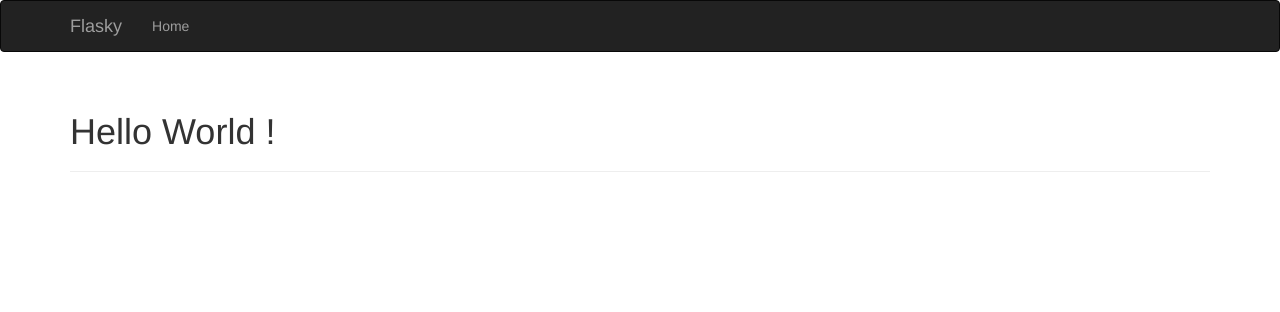
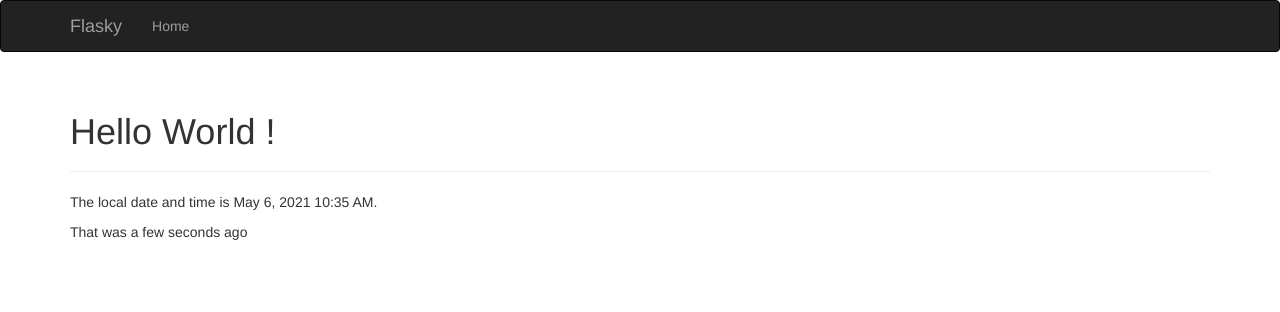
Before and after one commit to gcherchye/flask, a Flask app: page / in a window 1280 px wide. Shown: the top 312 px of the page. Run offline with Flask 2, Linux system fonts and the light colour scheme; some libraries are stand-ins or nearby versions.

Commit message:
feat(html): add moment

```diff
--- a/app.py
+++ b/app.py
@@ -1,16 +1,20 @@
 """Simple example"""
 from __future__ import absolute_import
 
+from datetime import datetime
+
 from flask_bootstrap import Bootstrap
+from flask_moment import Moment
 
 from flask import Flask, render_template
 
 app = Flask(__name__)
 bootstrap = Bootstrap(app)
+moment = Moment(app)
 
 @app.route('/')
 def index():
-    return render_template('index.html')
+    return render_template('index.html', current_time=datetime.utcnow())
 
 @app.route('/user/<name>')
 def user(name):
--- a/templates/base.html
+++ b/templates/base.html
@@ -37,3 +37,8 @@
     {% block page_content %}{% endblock %}
 </div>
 {% endblock %}
+
+{% block scripts %}
+{{ super() }}
+{{ moment.include_moment() }}
+{% endblock %}
--- a/templates/index.html
+++ b/templates/index.html
@@ -6,4 +6,8 @@
 <div class="page-header">
     <h1>Hello World !</h1>
 </div>
+<div>
+    <p>The local date and time is {{ moment(current_time).format('LLL') }}.</p>
+    <p>That was {{ moment(current_time).fromNow(refresh=True) }}</p>
+</div>
 {% endblock %}
```
